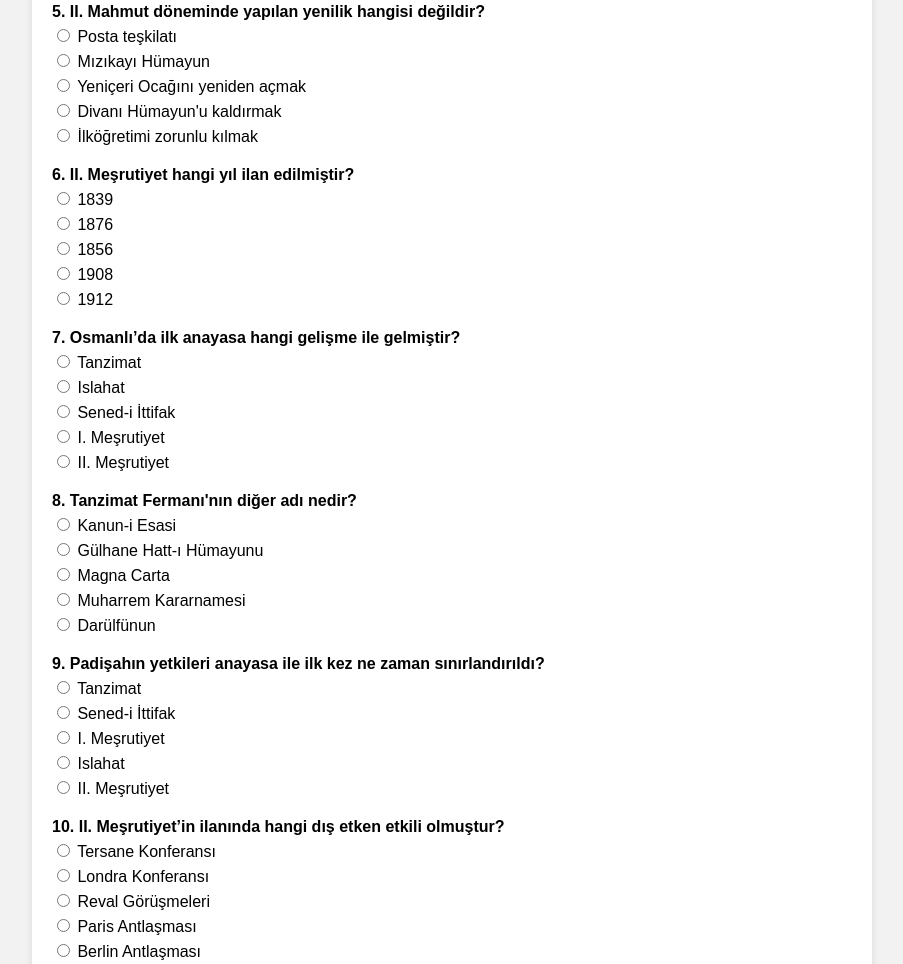
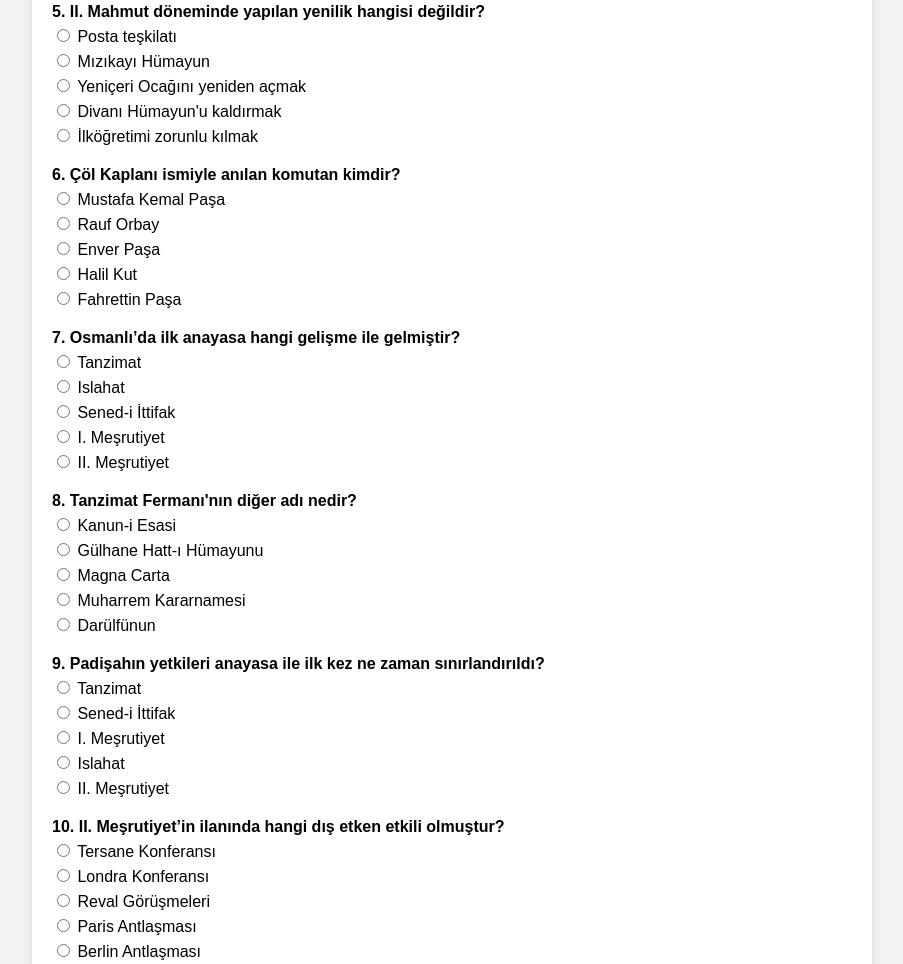
Before and after one commit to MuratPolat0/osmanl-quiz, a plain HTML site: page index.html in a window 1280 px wide. Shown: the part 765-1729 px from the top of the page, without its empty margins (188-1091 px from the left). Drawn offline with Linux system fonts and the light colour scheme.

Commit message:
Update index.html

```diff
--- a/index.html
+++ b/index.html
@@ -52,9 +52,9 @@
         answer: 2
       },
       {
-        q: "II. Meşrutiyet hangi yıl ilan edilmiştir?",
-        options: ["1839", "1876", "1856", "1908", "1912"],
-        answer: 3
+        q: "Çöl Kaplanı ismiyle anılan komutan kimdir?",
+        options: ["Mustafa Kemal Paşa", "Rauf Orbay", "Enver Paşa", "Halil Kut", "Fahrettin Paşa"],
+        answer: 5
       },
       {
         q: "Osmanlı’da ilk anayasa hangi gelişme ile gelmiştir?",
```
